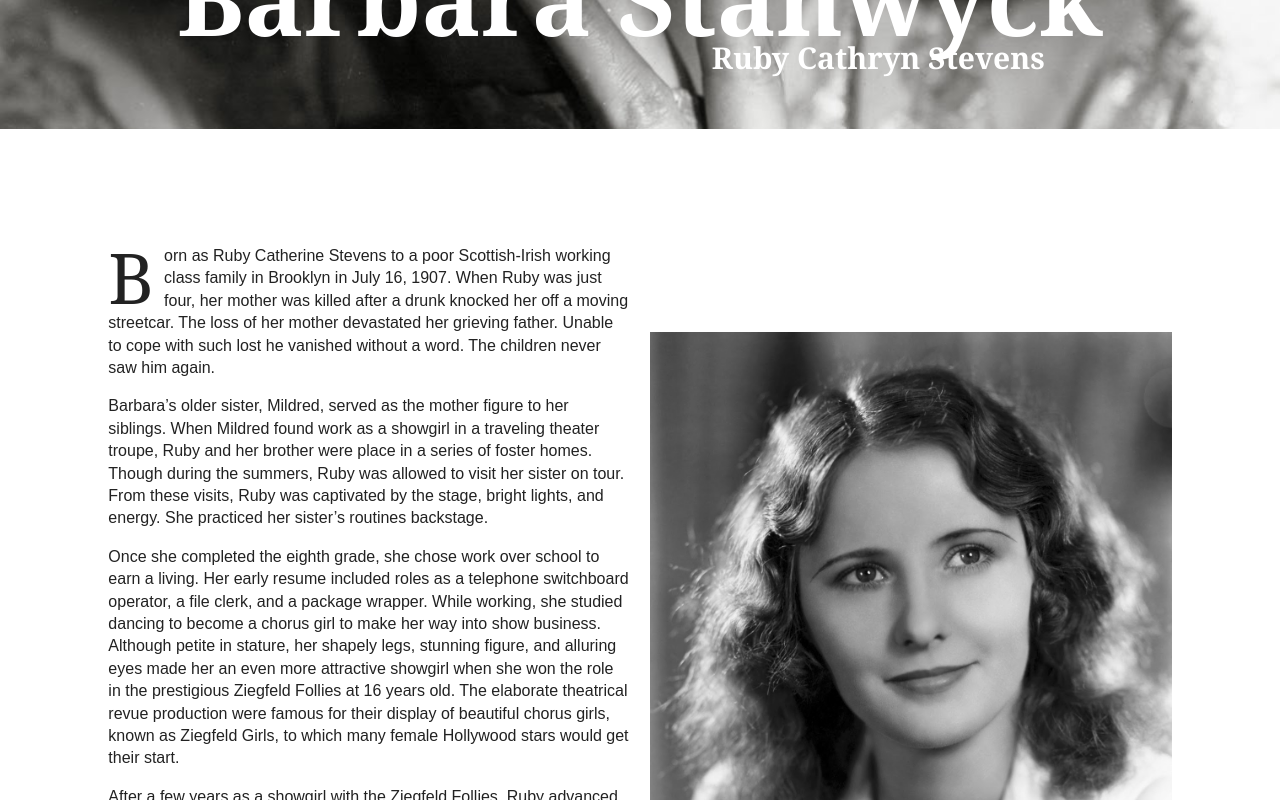
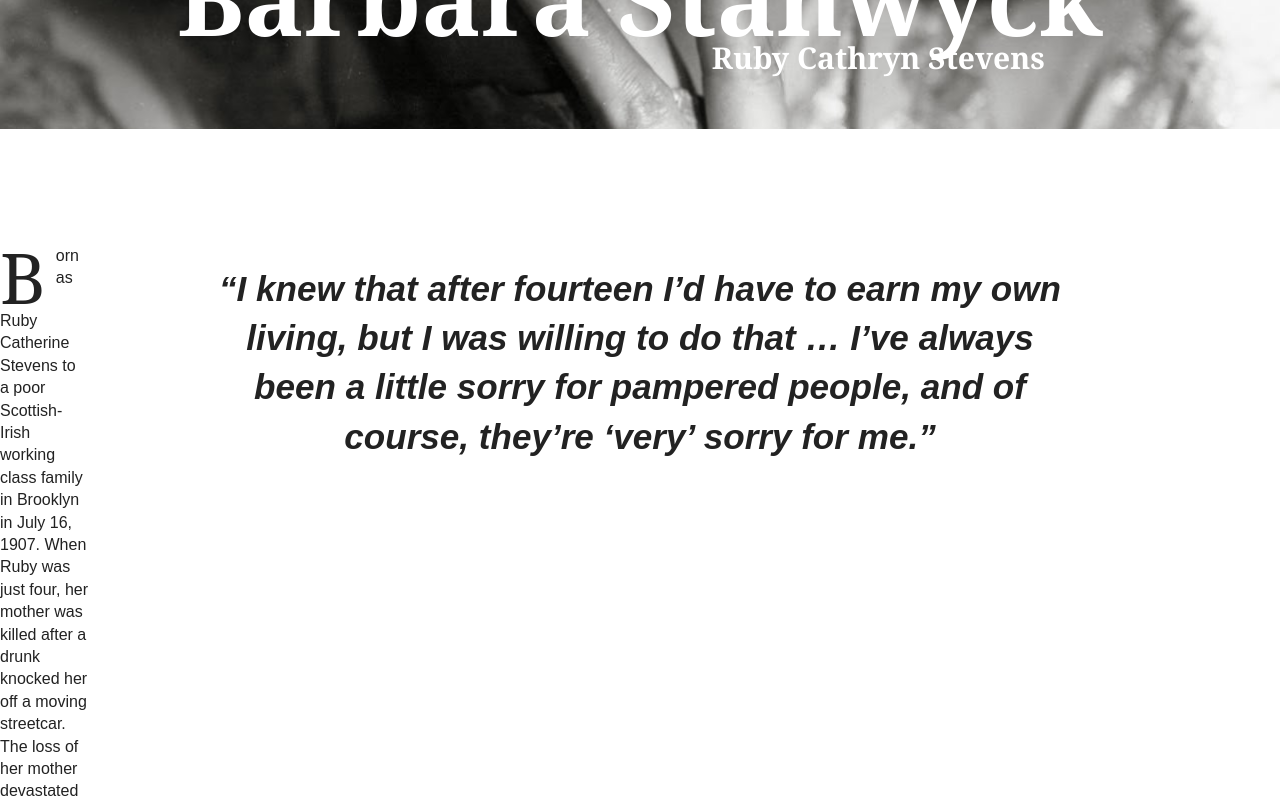
Before and after one commit to christinetran825/stanwyck-tribute, a React (Create React App) app: page / in a window 1280 px wide. Shown: the part 940-1740 px from the top of the page. Built offline with nearby package versions, Linux system fonts and the light colour scheme.

Commit message:
changed semantics; commented out image

```diff
--- a/src/components/Beginnings.js
+++ b/src/components/Beginnings.js
@@ -3,18 +3,20 @@ import React, { Component } from 'react';
 class Beginnings extends Component {
   render() {
     return (
-      <section id="early-beginnings">
-        <article className="story">
-          <p><span class="dropcap">B</span>orn as Ruby Catherine Stevens to a poor Scottish-Irish working class family in Brooklyn in July 16, 1907. When Ruby was just four, her mother was killed after a drunk knocked her off a moving streetcar. The loss of her mother devastated her grieving father. Unable to cope with such lost he vanished without a word. The children never saw him again.</p>
+      <section id="early-life">
+        {/* <div className="section-hero"></div>
+        <h2 className="section-title"> </h2> */}
+        <div className="story">
+          <article className="early-history">
+            <p><span class="dropcap">B</span>orn as Ruby Catherine Stevens to a poor Scottish-Irish working class family in Brooklyn in July 16, 1907. When Ruby was just four, her mother was killed after a drunk knocked her off a moving streetcar. The loss of her mother devastated her grieving father. Unable to cope with such lost he vanished without a word. The children never saw him again.</p>
 
-          <p>Barbara’s older sister, Mildred, served as the mother figure to her siblings. When Mildred found work as a showgirl in a traveling theater troupe, Ruby and her brother were place in a series of foster homes. Though during the summers, Ruby was allowed to visit her sister on tour. From these visits, Ruby was captivated by the stage, bright lights, and energy. She practiced her sister’s routines backstage.</p>
+            <p>Barbara’s older sister, Mildred, served as the mother figure to her siblings. When Mildred found work as a showgirl in a traveling theater troupe, Ruby and her brother were place in a series of foster homes. Though during the summers, Ruby was allowed to visit her sister on tour. From these visits, Ruby was captivated by the stage, bright lights, and energy. She practiced her sister’s routines backstage.</p>
 
-          <p>Once she completed the eighth grade, she chose work over school to earn a living. Her early resume included roles as a telephone switchboard operator, a file clerk, and a package wrapper. While working, she studied dancing to become a chorus girl to make her way into show business. Although petite in stature, her shapely legs, stunning figure, and alluring eyes made her an even more attractive showgirl when she won the role in the prestigious Ziegfeld Follies at 16 years old. The elaborate theatrical revue production were famous for their display of beautiful chorus girls, known as Ziegfeld Girls, to which many female Hollywood stars would get their start.</p>
+            <p>Once she completed the eighth grade, she chose work over school to earn a living. Her early resume included roles as a telephone switchboard operator, a file clerk, and a package wrapper. While working, she studied dancing to become a chorus girl to make her way into show business. Although petite in stature, her shapely legs, stunning figure, and alluring eyes made her an even more attractive showgirl when she won the role in the prestigious Ziegfeld Follies at 16 years old. The elaborate theatrical revue production were famous for their display of beautiful chorus girls, known as Ziegfeld Girls, to which many female Hollywood stars would get their start.</p>
 
-          <p>After a few years as a showgirl with the Ziegfeld Follies, Ruby advanced her way to Broadway. She made her debut in 1926, and quickly landed parts small and big. Her first lead part was in a play called <span className="film-name">“The Noose”</span> where the program introduced her as Barbara Stanwyck. Her new moniker was coined by combining the first name of her character ‘Barbara Frietchie’ with the last name of another actress in the play ‘Jane Stanwyck.’ In 1927, at the age of 20, she won a leading role in the Broadway play <span className="film-name">“Burlesque”</span>. She received rave reviews and the play was a hit. This was the beginning of it all for Ruby, now Barbara. She played the part for two years and won contracts with Columbia Pictures and Warner Brothers. Author Hopkins, a well known Broadway theater director and producer remembers casting Barbara. He called her “The greatest natural actress of our time,” and “One of the theater’s great potential actresses was embalmed in celluloid.” </p>
-        </article>
-        <div className="photo-reference">
-          <img src="./images/barbara stanwyck young.jpg" alt="teenager stanwyck"/>
+            <p>After a few years as a showgirl with the Ziegfeld Follies, Ruby advanced her way to Broadway. She made her debut in 1926, and quickly landed parts small and big. Her first lead part was in a play called <span className="film-name">“The Noose”</span> where the program introduced her as Barbara Stanwyck. Her new moniker was coined by combining the first name of her character ‘Barbara Frietchie’ with the last name of another actress in the play ‘Jane Stanwyck.’ In 1927, at the age of 20, she won a leading role in the Broadway play <span className="film-name">“Burlesque”</span>. She received rave reviews and the play was a hit. This was the beginning of it all for Ruby, now Barbara. She played the part for two years and won contracts with Columbia Pictures and Warner Brothers. Author Hopkins, a well known Broadway theater director and producer remembers casting Barbara. He called her “The greatest natural actress of our time,” and “One of the theater’s great potential actresses was embalmed in celluloid.” </p>
+          </article>
+          {/* <img src="./images/barbara stanwyck young.jpg" alt="teenager stanwyck" className="photo-reference"/> */}
         </div>
         <div id="stany" className="quotes">
           <h3 className="quote">“I knew that after fourteen I’d have to earn my own living, but I was willing to do that … I’ve always been a little sorry for pampered people, and of course, they’re ‘very’ sorry for me.”</h3>
```
